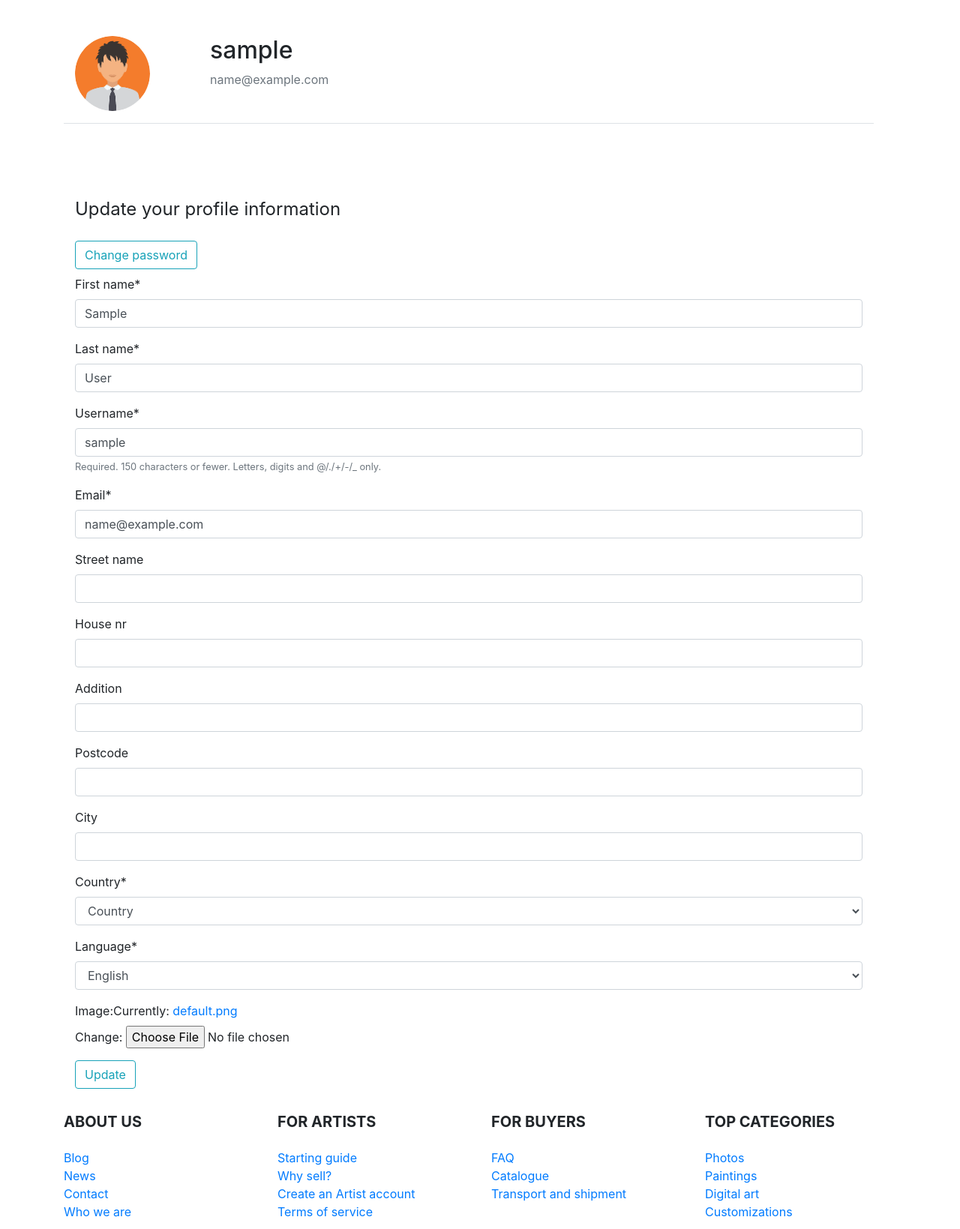
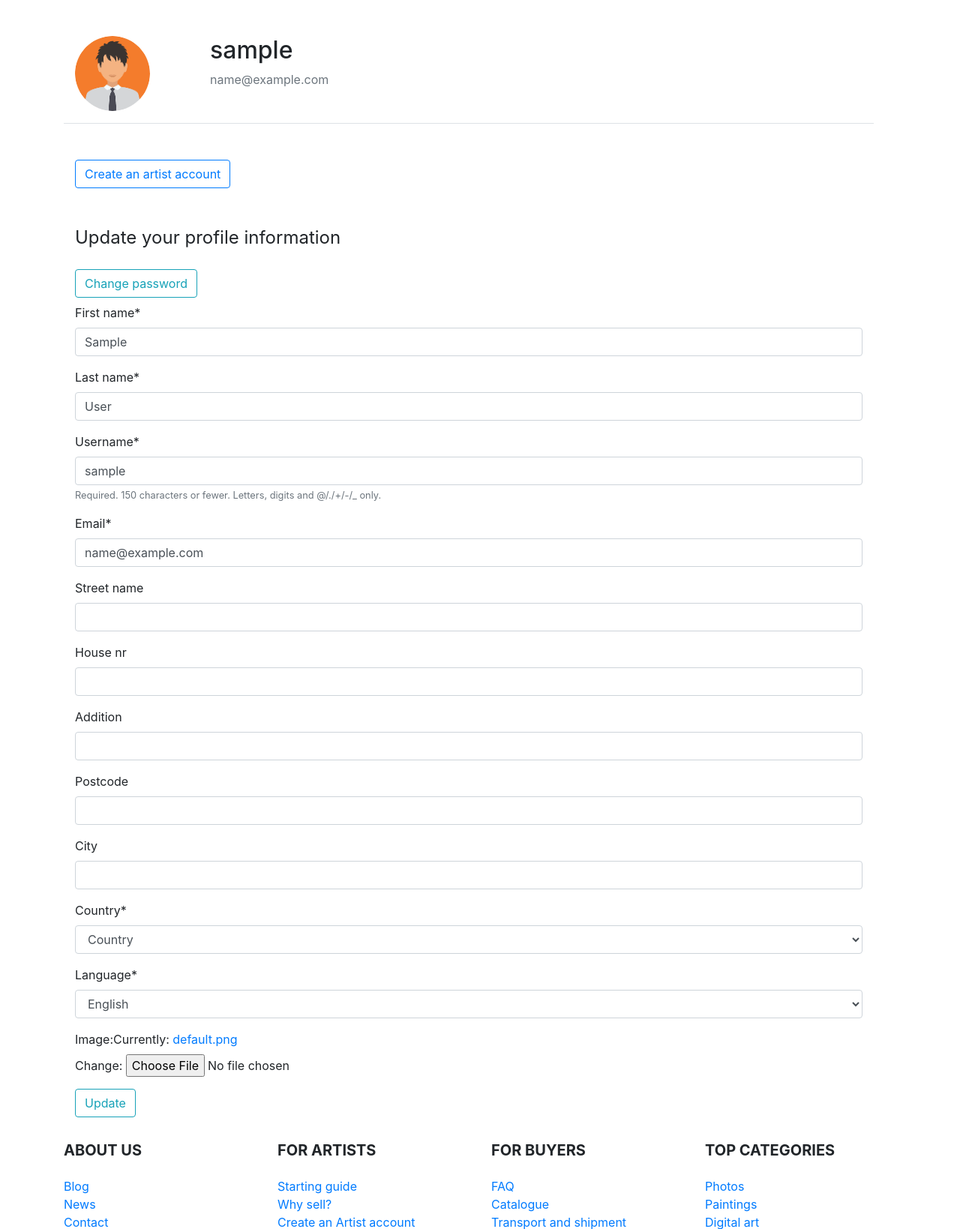
Before and after one commit to Suzan792/Project-C, a Django app: page /profile/ in a window 1280 px wide. Shown: the part 76-1715 px from the top of the page at 75% size. Run offline with Django 3.2, Linux system fonts and the light colour scheme; the visitor is signed in with stand-in values (Sample User, id 1); parts of the project's set-up code (start-up, migrations or seed data) failed here and were passed over; some libraries are stand-ins or nearby versions.

Commit message:
buttons and links added

```diff
--- a/Django/website/art/models.py
+++ b/Django/website/art/models.py
@@ -17,6 +17,7 @@ class Artwork(models.Model):
     artwork_photo = models.ImageField(default='default_art.png',upload_to='art_pics')
     upload_date_time = models.DateField(("Date"), default=datetime.date.today)
 
+    # delete the image from the DB if object is deleted
     def delete(self, *args, **kwargs):
         # You have to prepare what you need before delete the model
         storage, path = self.artwork_photo.storage, self.artwork_photo.path
--- a/Django/website/users/forms.py
+++ b/Django/website/users/forms.py
@@ -2,7 +2,6 @@ from django import forms
 from django.contrib.auth import authenticate
 from django.contrib.auth.models import User
 from django.contrib.auth.forms import AuthenticationForm, UserCreationForm
-# from django.core.exceptions import ValidationError
 from .models import UserProfile, isArtist
 
 
--- a/Django/website/users/models.py
+++ b/Django/website/users/models.py
@@ -39,6 +39,7 @@ class isArtist(models.Model):
     artwork_example_description = models.TextField(max_length = 600)
     application_date = models.DateField(("Date"), default=datetime.date.today)
 
+    # delete the image from the DB if object is deleted
     def delete(self, *args, **kwargs):
         # You have to prepare what you need before delete the model
         storage, path = self.artwork_example_image.storage, self.artwork_example_image.path
--- a/Django/website/users/templates/users/info_artist_register.html
+++ b/Django/website/users/templates/users/info_artist_register.html
@@ -15,7 +15,7 @@
 </ul>
 <div class="mt-4 align-middle">
   {% if user.is_authenticated %}
-  <button class="btn btn-outline-success" onclick="location.href='{% url 'register_artist_page' %}'" type="button" name="button">Upload Artwork</button>
+  <button class="btn btn-outline-success" onclick="location.href='{% url 'register_artist_page' %}'" type="button" name="button">Upload Example Artwork</button>
   {% else %}
   <button class="btn btn-outline-primary" onclick="location.href='{% url 'login_page' %}'" type="button" name="button">Login</button>
   <button class="btn btn-outline-primary" onclick="location.href='{% url 'register_page' %}'" type="button" name="button">Register</button>
--- a/Django/website/users/templates/users/profile.html
+++ b/Django/website/users/templates/users/profile.html
@@ -14,13 +14,17 @@
       </div>
 
     <div class="mt-5 col-lg-12 col-sm-12">
-
+      <div>
       {% if user.userprofile.user_role  == "artist" %}
-      <div>
               <button class="btn btn-outline-primary" onclick="location.href='{% url 'upload_art' %}'" type="button" name="button">Upload Artwork</button>
               <button class="btn btn-outline-primary" onclick="location.href='{% url 'artistwork' %}'" type="button" name="button">My Artworks</button>
+        {% if request.user.is_staff %}
+              <button class="btn btn-outline-primary" onclick="location.href='{% url 'administrator' %}'" type="button" name="button">Administrator</button>
+        {% endif %}
+      {% else %}
+              <button class="btn btn-outline-primary" onclick="location.href='{% url 'register_artist_info' %}'" type="button" name="button">Create an artist account</button>
+      {% endif %}
       </div>
-      {% endif %}
       <legend class=" mb-4 mt-5">Update your profile information</legend>
       <div class="form-group">
             <button type="button" class="btn btn-outline-info" onclick= "location.href='{% url 'change_password' %}'"}>Change password</button>
--- a/Django/website/users/views.py
+++ b/Django/website/users/views.py
@@ -1,16 +1,14 @@
 from django.contrib import messages
 from django.contrib.admin.views.decorators import staff_member_required
 from django.core.mail import send_mail
-from django.middleware import http
 from django.utils.decorators import method_decorator
-from django.contrib.auth import login, authenticate
+from django.contrib.auth import login
 from django.contrib.auth.decorators import login_required
-from django.contrib.auth.forms import UserCreationForm
 from django.contrib.auth.models import User
 from django.shortcuts import render, redirect
 from django.utils.encoding import force_text
-from django.utils.http import urlsafe_base64_encode, urlsafe_base64_decode
-from django.http import HttpResponse, Http404, HttpResponseRedirect
+from django.utils.http import urlsafe_base64_decode
+from django.http import HttpResponse
 from django.views.generic import DetailView, DeleteView
 from art.models import Artwork
 from website import settings
@@ -19,7 +17,6 @@ from .forms import UserRegistrationForm, UserUpdateForm, ProfilePhotoUpdateForm,
 from .functions import send_confirmation_email
 from .tokens import account_activation_token
 from django.views.generic import ListView
-from django.core.mail import EmailMessage
 # Create your views here.
 
 
@@ -54,9 +51,7 @@ def register(request):
                 email = form.cleaned_data.get('email')
                 send_confirmation_email(request, form, user, email)
 
-                # return redirect('login_page')
                 return render(request,'email/email_sent.html')
-            # return HttpResponse('Please confirm your email address to complete the registration')
         else:
             form = UserRegistrationForm()
         return render(request,'users/register.html',{'form':form})
@@ -158,7 +153,8 @@ class approveArtistApplication(DeleteView):
 
     def delete(self, request, *args, **kwargs):
         subject = 'your application has been approved'
-        message = 'happy to tell that your request has been approved. your artist account has been activated. we are looking up to see your first artwork'
+        message = 'Happy to tell that your request has been approved. your artist account has been activated. we are ' \
+                  'looking up to see your first artwork '
         email_from = settings.EMAIL_HOST_USER
         self.object = self.get_object()
         recipient_list = [self.object.applicant.user.email]
```
Also changed, not shown: Django/website/art/views.py (+22 -20 lines), Django/website/media/artwork_example/Welcome_Scan_SJMH7IR.jpg (added).
